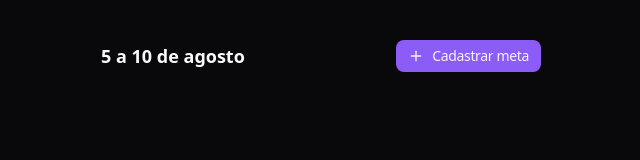
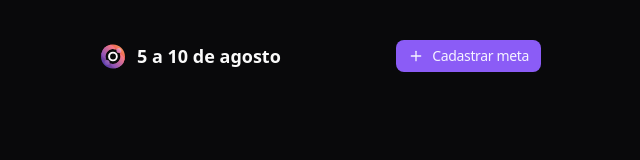
Before and after one commit to Mauro-vidal/in-orbit-frontEnd, a React (Vite) app: page / in a window 1280 px wide. Shown: the top 160 px of the page, without its empty margins (319-959 px from the left). Built offline with nearby package versions, Linux system fonts and the light colour scheme.

Commit message:
arrumando logo

```diff
--- a/src/components/in-orbit-icon.tsx
+++ b/src/components/in-orbit-icon.tsx
@@ -9,36 +9,87 @@
     >
       <title>in.orbit</title>
       <path
-        d="M14.524 5.42a7.515 7.515 0 00-9.604 9.605 7.423 7.423 0 01-2.63-1.702A7.408 7.408 0 01.31 9.78 12.016 12.016 0 019.28.81a7.409 7.409 0 013.543 1.98 7.423 7.423 0 011.701 2.63z"
-        fill="url(#paint0_linear_84_265)"
+        d="M12 .5c-.936 0-1.847.107-2.72.31A12.016 12.016 0 00.31 9.78C.107 10.652 0 11.563 0 12.5c0 6.627 5.373 12 12 12 .936 0 1.847-.107 2.72-.31a12.017 12.017 0 008.97-8.968c.203-.875.31-1.786.31-2.722 0-6.627-5.373-12-12-12zm0 19.515a7.494 7.494 0 01-2.524-.435 7.535 7.535 0 01-4.556-4.555A7.515 7.515 0 1119.515 12.5 7.515 7.515 0 0112 20.015z"
+        fill="url(#paint0_linear_84_261)"
       />
       <path
-        d="M23.69 15.221a12.016 12.016 0 01-8.97 8.969 7.408 7.408 0 01-3.543-1.98 7.427 7.427 0 01-1.701-2.63 7.515 7.515 0 009.605-9.605c.958.362 1.857.93 2.629 1.702a7.41 7.41 0 011.98 3.544z"
-        fill="url(#paint1_linear_84_265)"
+        d="M12 7.657a4.844 4.844 0 100 9.687 4.844 4.844 0 000-9.687zm0 7.772a2.929 2.929 0 110-5.858 2.929 2.929 0 010 5.858z"
+        fill="#FEFCFE"
+      />
+      <path
+        d="M14.524 5.42a7.515 7.515 0 00-9.604 9.605 7.424 7.424 0 01-2.63-1.702A7.408 7.408 0 01.31 9.78 12.016 12.016 0 019.28.81a7.409 7.409 0 013.543 1.98 7.423 7.423 0 011.701 2.63z"
+        fill="url(#paint1_linear_84_261)"
+      />
+      <path
+        d="M23.69 15.222a12.017 12.017 0 01-8.97 8.968 7.41 7.41 0 01-3.543-1.98 7.427 7.427 0 01-1.701-2.63 7.515 7.515 0 009.605-9.605c.958.363 1.857.93 2.629 1.702a7.411 7.411 0 011.98 3.545z"
+        fill="url(#paint2_linear_84_261)"
+      />
+      <path
+        d="M6.064 20.948a2.511 2.511 0 100-5.023 2.511 2.511 0 000 5.023z"
+        fill="url(#paint3_linear_84_261)"
+      />
+      <path
+        d="M17.958 9.054a2.511 2.511 0 100-5.023 2.511 2.511 0 000 5.023z"
+        fill="url(#paint4_linear_84_261)"
       />
       <defs>
         <linearGradient
-          id="paint0_linear_84_265"
+          id="paint0_linear_84_261"
+          x1={20.3704}
+          y1={4.59058}
+          x2={3.89023}
+          y2={20.1635}
+          gradientUnits="userSpaceOnUse"
+        >
+          <stop stopColor="#F38856" />
+          <stop offset={0.23} stopColor="#F0625C" />
+          <stop offset={1} stopColor="#5C3DAB" />
+        </linearGradient>
+        <linearGradient
+          id="paint1_linear_84_261"
           x1={11.2405}
-          y1={2.53429}
+          y1={2.53435}
           x2={1.86657}
-          y2={11.8578}
+          y2={11.8579}
           gradientUnits="userSpaceOnUse"
         >
           <stop stopColor="#F67986" />
           <stop offset={1} stopColor="#8951BA" />
         </linearGradient>
         <linearGradient
-          id="paint1_linear_84_265"
+          id="paint2_linear_84_261"
           x1={21.9616}
-          y1={13.3129}
+          y1={13.313}
           x2={12.5877}
-          y2={22.6369}
+          y2={22.637}
           gradientUnits="userSpaceOnUse"
         >
           <stop stopColor="#F67986" />
           <stop offset={1} stopColor="#8951BA" />
         </linearGradient>
+        <linearGradient
+          id="paint3_linear_84_261"
+          x1={7.89782}
+          y1={16.7204}
+          x2={4.23026}
+          y2={20.1519}
+          gradientUnits="userSpaceOnUse"
+        >
+          <stop stopColor="#A267B9" />
+          <stop offset={1} stopColor="#704BB4" />
+        </linearGradient>
+        <linearGradient
+          id="paint4_linear_84_261"
+          x1={19.4846}
+          y1={5.11353}
+          x2={16.9808}
+          y2={7.45668}
+          gradientUnits="userSpaceOnUse"
+        >
+          <stop stopColor="#F7A8A5" />
+          <stop offset={0.97} stopColor="#D074C4" />
+          <stop offset={1} stopColor="#CF76A9" />
+        </linearGradient>
       </defs>
     </svg>
   )
--- a/src/components/summary.tsx
+++ b/src/components/summary.tsx
@@ -1,12 +1,17 @@
 import { Plus } from 'lucide-react'
 import { Button } from './ui/button'
 import { DialogTrigger } from './ui/dialog'
+import { InOrbitIcon } from './in-orbit-icon'
 
 export function Summary() {
   return (
     <div className="py-10 max-w-[480px] px-5 mx-auto flex flex-col gap-6">
       <div className="flex items-center justify-between">
-        <span className="text-lg font-semibold">5 a 10 de agosto</span>
+        <div className="flex items-center gap-3">
+          <InOrbitIcon />
+          <span className="text-lg font-semibold">5 a 10 de agosto</span>
+        </div>
+
         <DialogTrigger asChild>
           <Button size="sm">
             <Plus className="size-4" />
```
